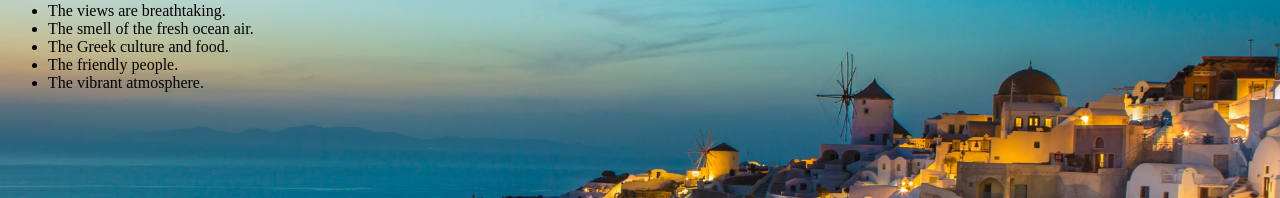
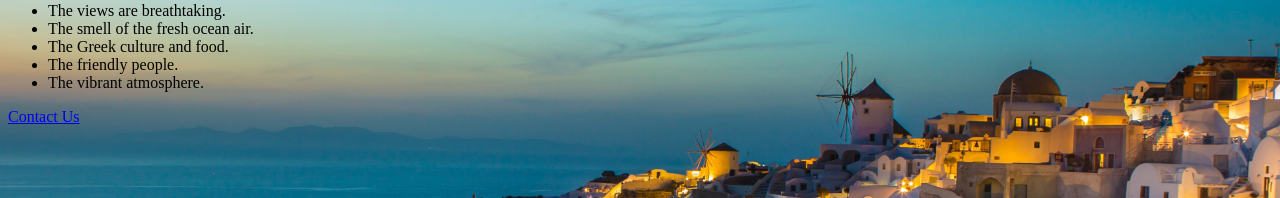
Before and after one commit to MudassarKhop/Holiday, a plain HTML site: page index.html in a window 1280 px wide. Shown: the part 125-323 px from the top of the page. Drawn offline with Linux system fonts and the light colour scheme.

Commit message:
changes 3

```diff
--- a/index.html
+++ b/index.html
@@ -25,5 +25,6 @@
 			<li>The friendly people.</li>
 			<li>The vibrant atmosphere.</li>
 		</ul>
+		<a href="/contact.html">Contact Us</a>
 	</body>
 </html>
```
Also changed, not shown: contact.html (added).
